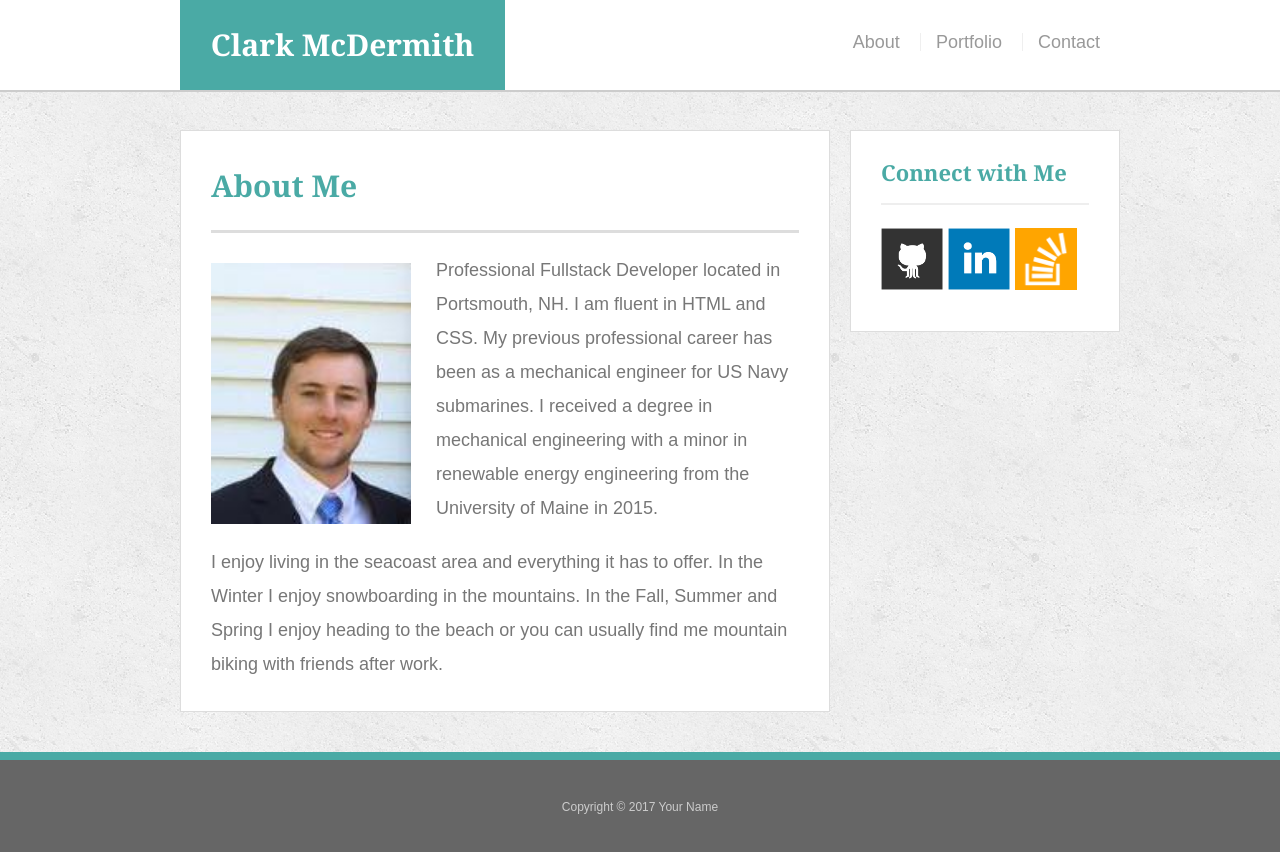
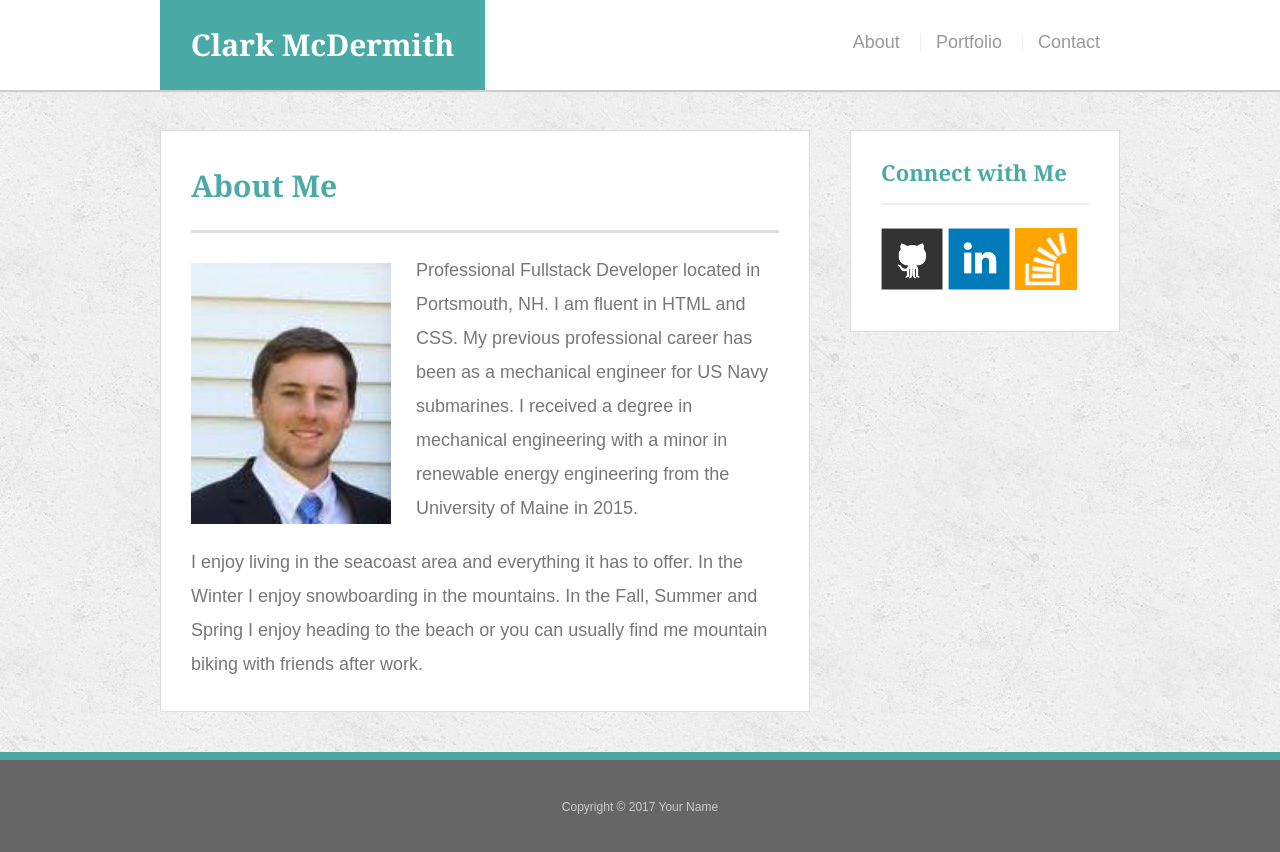
Before and after one commit to clarkwmcd/Responsive-Portfolio, a plain HTML site: page index.html in a window 1280 px wide. Drawn offline with Linux system fonts and the light colour scheme.

Commit message:
final push friday

```diff
--- a/assets/css/style.css
+++ b/assets/css/style.css
@@ -118,7 +118,7 @@ h3 {
   text-align: center;
   text-decoration: none;
   background: #4aaaa5;
-  margin-left: 20px;
+
 }
 
 nav {
@@ -199,7 +199,6 @@ h3,
   padding: 30px;
   margin: 0 0 40px;
   margin-right: 20px;
-  margin-left: 20px;
   background: #fff;
   border: 1px solid #ddd;
 }
```
